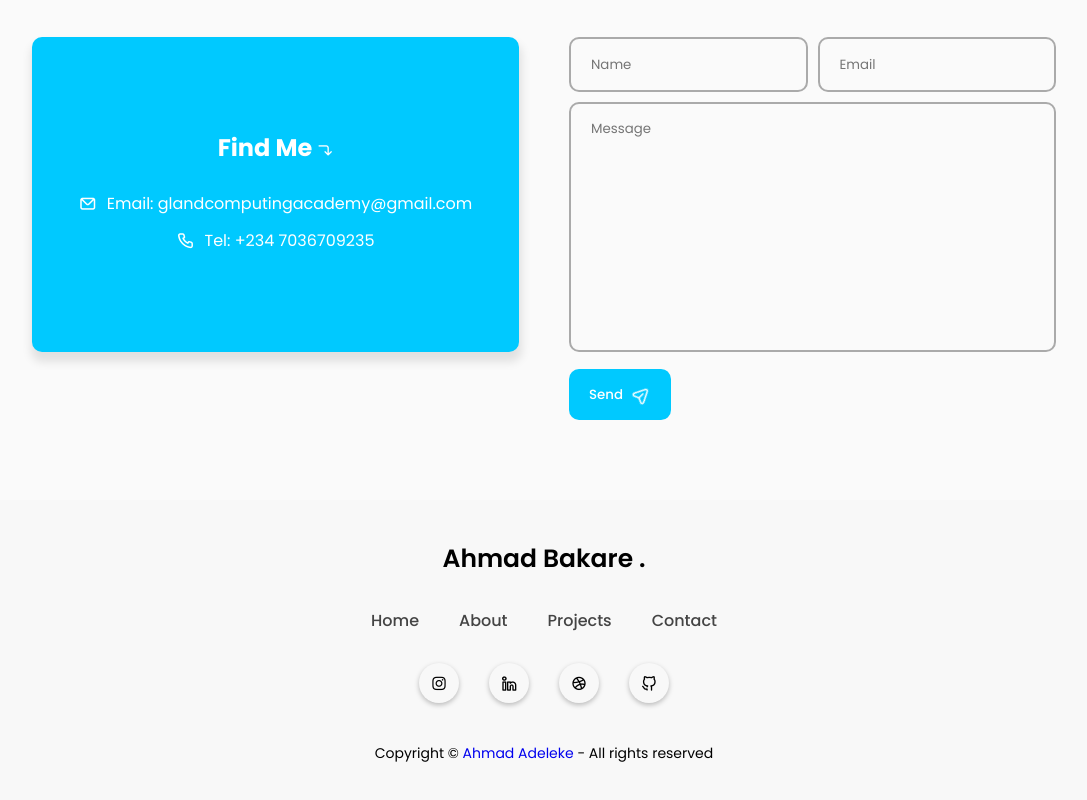
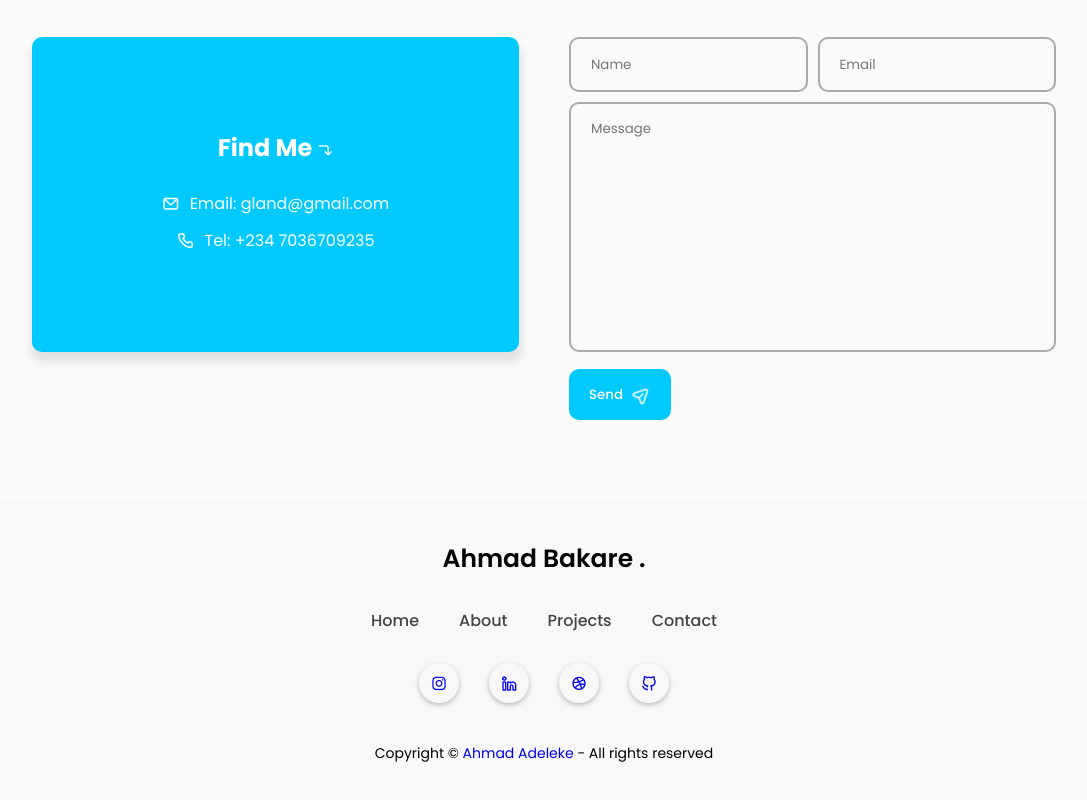
Before and after one commit to mrg-land/portfolio, a plain HTML site: page index.html in a window 1280 px wide. Shown: the part 2007-2807 px from the top of the page, without its empty margins (96-1183 px from the left). Drawn offline with nearby package versions, Linux system fonts and the light colour scheme.

Commit message:
Update index.html

```diff
--- a/index.html
+++ b/index.html
@@ -189,7 +189,7 @@
              <div class="col">
                 <div class="contact-info">
                     <h2>Find Me <i class="uil uil-corner-right-down"></i></h2>
-                    <p><i class="uil uil-envelope"></i> Email: glandcomputingacademy@gmail.com</p>
+                    <p><i class="uil uil-envelope"></i> Email: gland@gmail.com</p>
                     <p><i class="uil uil-phone"></i> Tel: +234 7036709235</p>
                 </div>
              </div>
@@ -235,10 +235,10 @@
             </ul>
         </div>
         <div class="footer-social-icons">
-            <div class="icon"><i class="uil uil-instagram"></i></div>
-            <div class="icon"><i class="uil uil-linkedin-alt"></i></div>
-            <div class="icon"><i class="uil uil-dribbble"></i></div>
-            <div class="icon"><i class="uil uil-github-alt"></i></div>
+            <div class="icon"><a href="https://www.instagram.com"><i class="uil uil-instagram"></i></a></div>
+            <div class="icon"><a href="https://www.linkedin.com"><i class="uil uil-linkedin-alt"></a></i></div>
+            <div class="icon"><a href="https://www.dribble.com"><i class="uil uil-dribbble"></i></a></div>
+            <div class="icon"><a href="https://www.github.com"><i class="uil uil-github-alt"></i></a></div>
         </div>
         <div class="bottom-footer">
             <p>Copyright &copy; <a href="#home" style="text-decoration: none;">Ahmad Adeleke</a> - All rights reserved</p>
```
